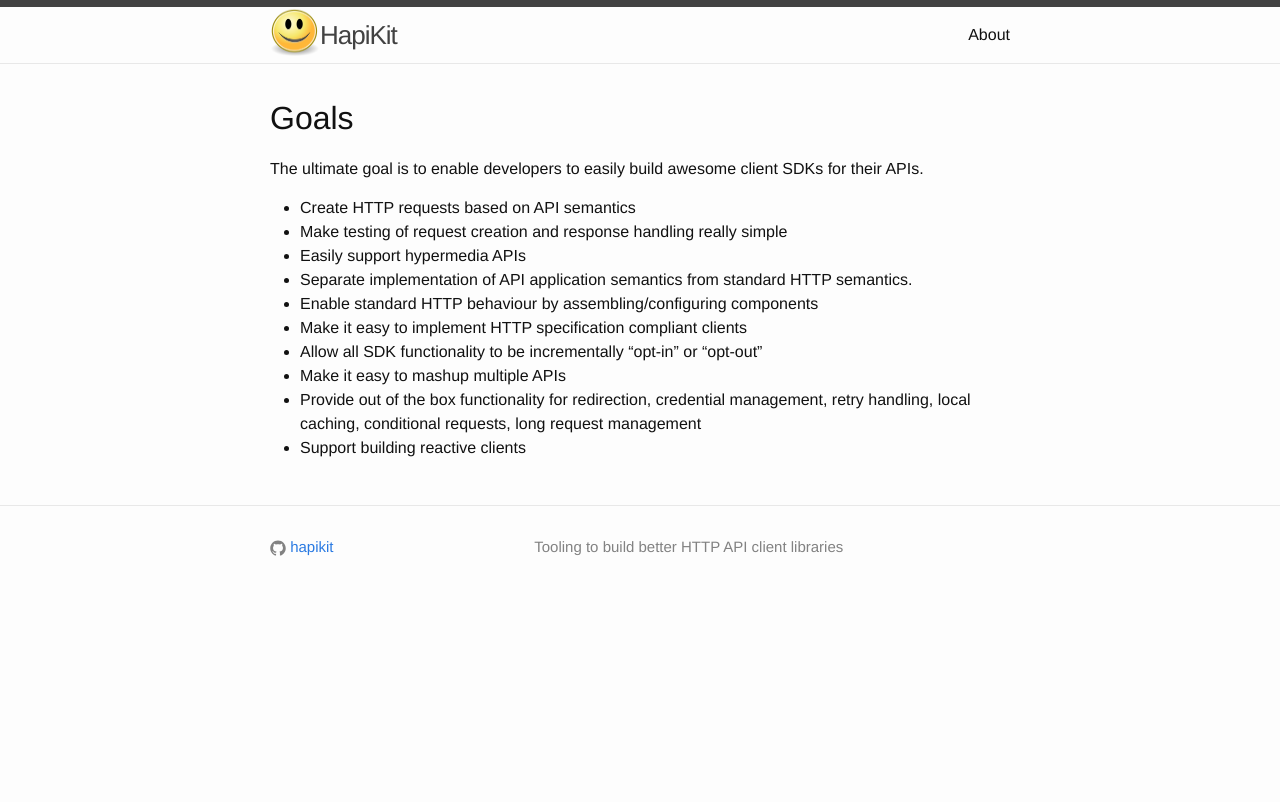
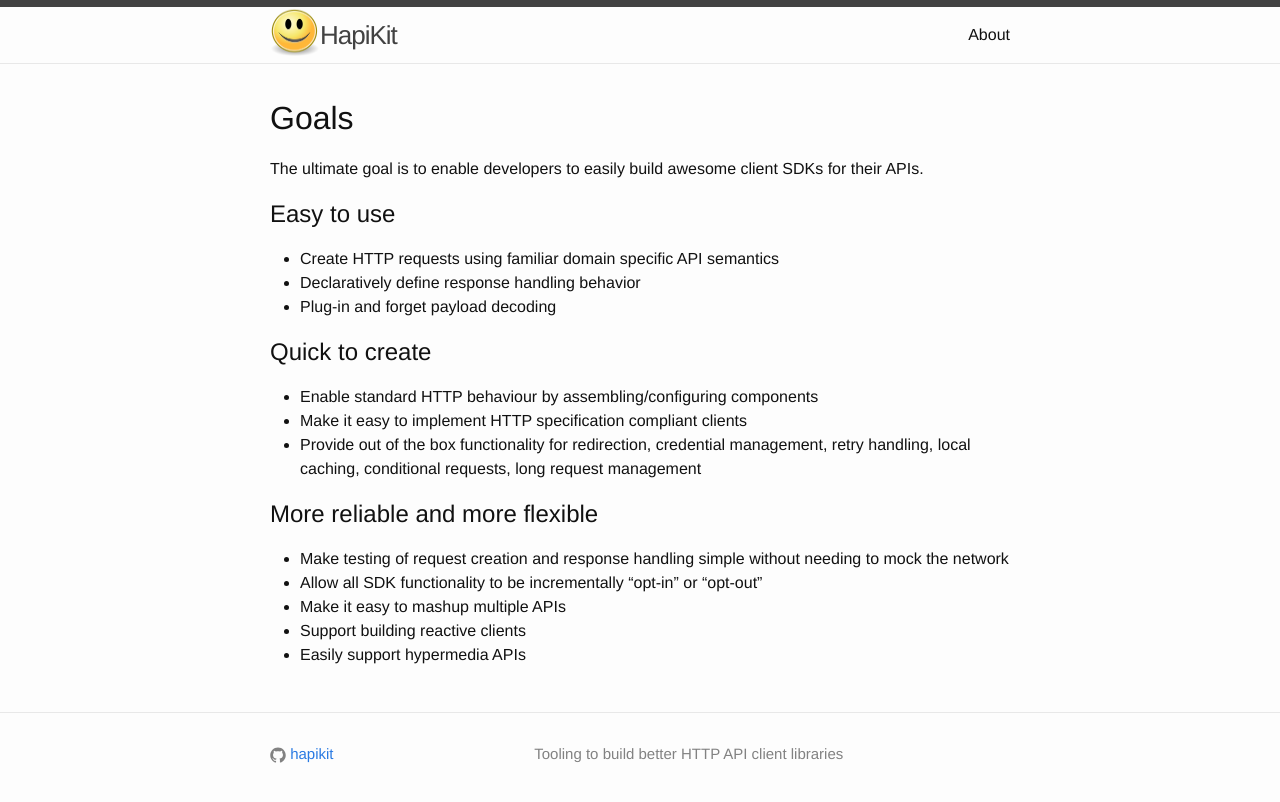
Before and after one commit to hapikit/hapikit.github.io, a Jekyll site: the page built from goals.md, in a window 1280 px wide. Shown: the top 802 px of the page. Built offline with Jekyll 4.4.1, drawn with Linux system fonts in a browser that asks for light colours.

Commit message:
Updated goals

```diff
--- a/goals.md
+++ b/goals.md
@@ -7,13 +7,19 @@ permalink: /goals/
 
 The ultimate goal is to enable developers to easily build awesome client SDKs for their APIs.
 
-- Create HTTP requests based on API semantics
-- Make testing of request creation and response handling really simple
-- Easily support hypermedia APIs
-- Separate implementation of API application semantics from standard HTTP semantics.
+## Easy to use
+- Create HTTP requests using familiar domain specific API semantics
+- Declaratively define response handling behavior
+- Plug-in and forget payload decoding
+
+## Quick to create
 - Enable standard HTTP behaviour by assembling/configuring components
 - Make it easy to implement HTTP specification compliant clients
+- Provide out of the box functionality for redirection, credential management, retry handling, local caching, conditional requests, long request management
+
+## More reliable and more flexible
+- Make testing of request creation and response handling simple without needing to mock the network
 - Allow all SDK functionality to be incrementally "opt-in" or "opt-out"
 - Make it easy to mashup multiple APIs
-- Provide out of the box functionality for redirection, credential management, retry handling, local caching, conditional requests, long request management
 - Support building reactive clients
+- Easily support hypermedia APIs
```
Also changed, not shown: 1 other file.
